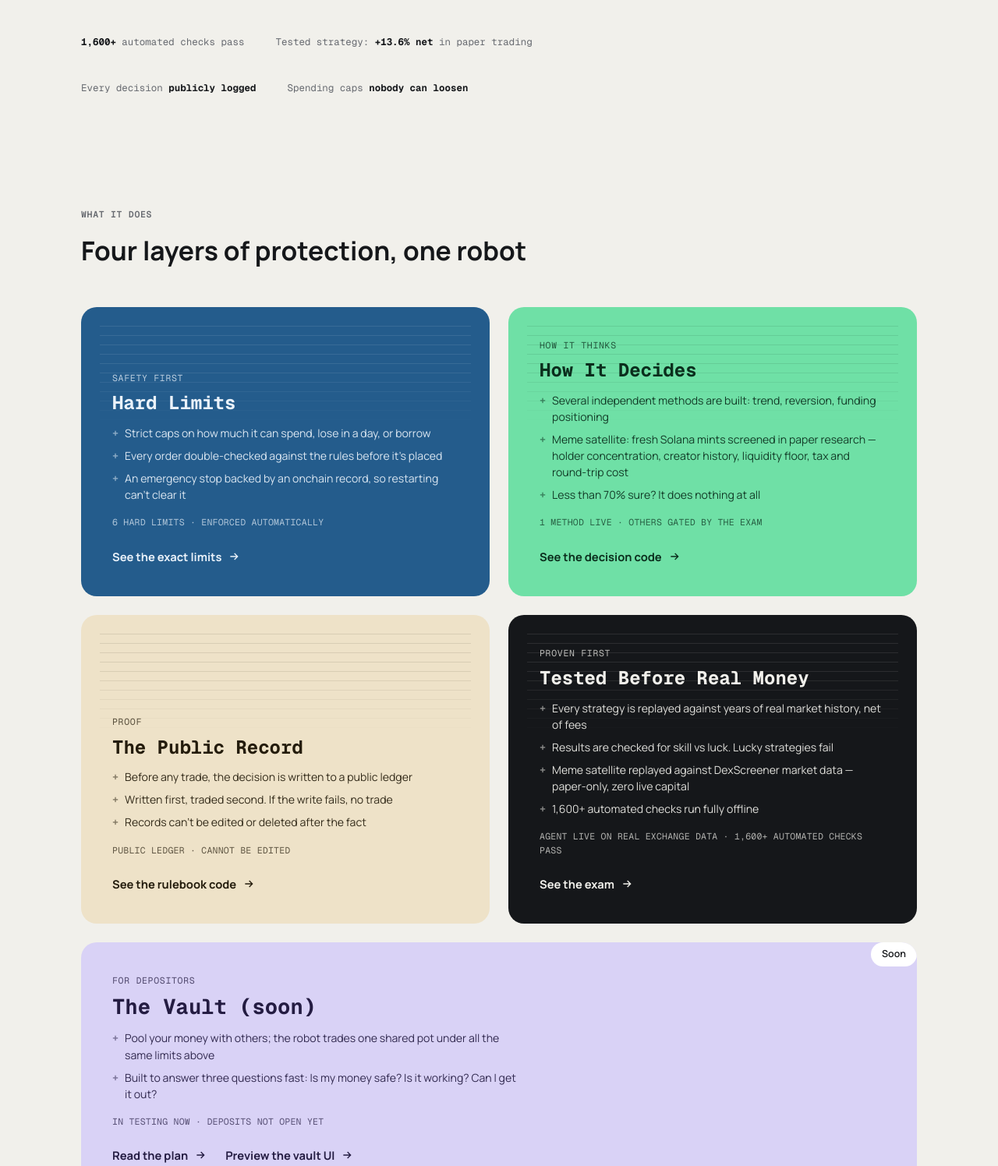
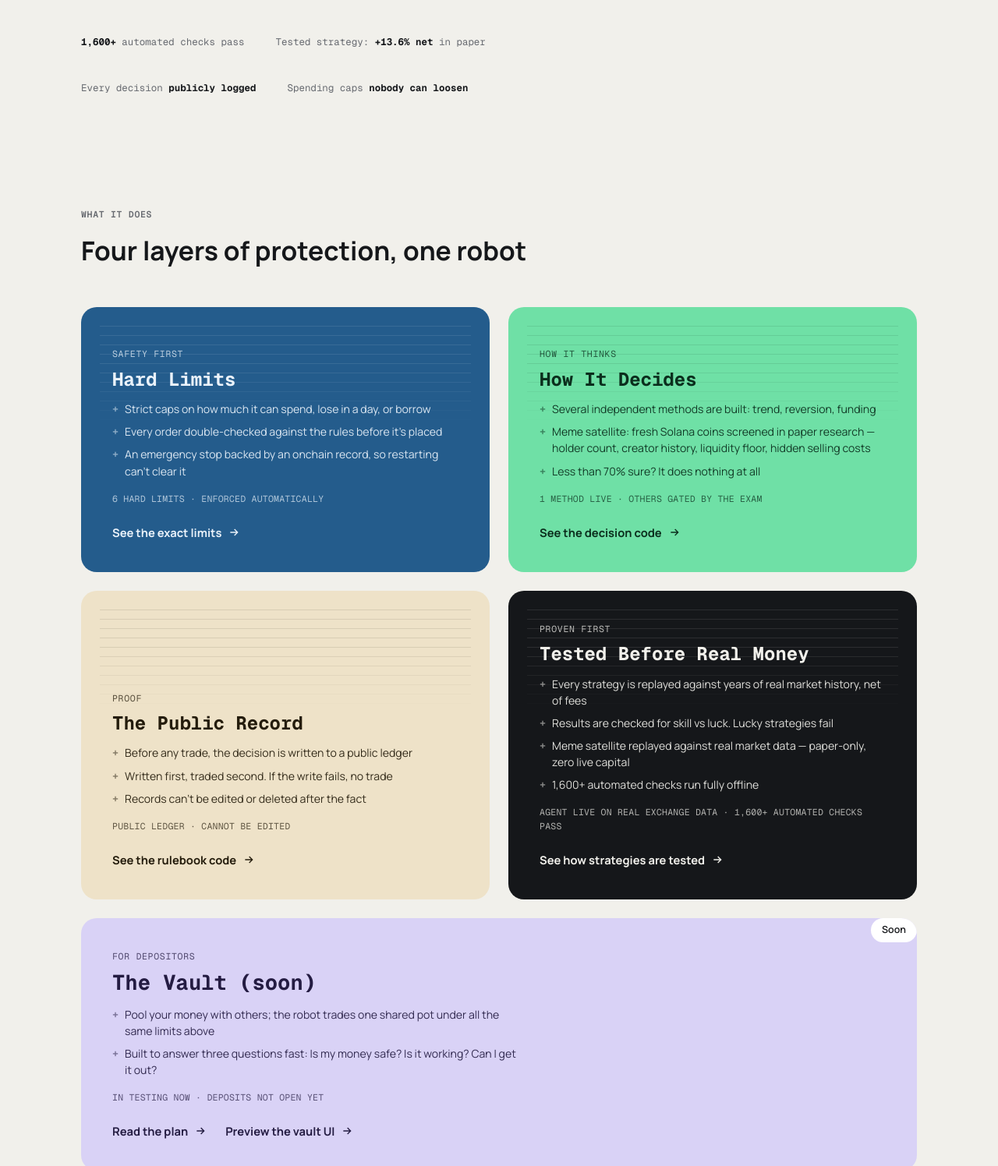
Before and after one commit to Henoch4/Tars, a plain HTML site: page static/landing.html in a window 1280 px wide. Shown: the part 747-2243 px from the top of the page at 78% size. Drawn offline with nearby package versions, Linux system fonts and the light colour scheme.

Commit message:
feat: replace dev jargon with plain English across landing page
Replace "bps", "slippage", "walk-forward", "Calmar", "round-trip cost",
"funding carry", "DexScreener pricing" with plain benefit-led language a
crypto newcomer can understand.

```diff
--- a/static/landing.html
+++ b/static/landing.html
@@ -463,7 +463,7 @@ footer{border-top:1px solid var(--border);padding:var(--sp-700) 0 var(--sp-500);
       </div>
       <div class="proof-line hero-anim d5">
         <span><b>1,600+</b> automated checks pass</span>
-        <span>Tested strategy: <b>+13.6% net</b> in paper trading</span>
+        <span>Tested strategy: <b>+13.6% net</b> in paper</span>
         <span>Every decision <b>publicly logged</b></span>
         <span>Spending caps <b>nobody can loosen</b></span>
       </div>
@@ -499,8 +499,8 @@ footer{border-top:1px solid var(--border);padding:var(--sp-700) 0 var(--sp-500);
           <div class="path-eyebrow">How it thinks</div>
           <div class="path-title">How It Decides</div>
           <ul class="path-list">
-            <li>Several independent methods are built: trend, reversion, funding positioning</li>
-            <li>Meme satellite: fresh Solana mints screened in paper research — holder concentration, creator history, liquidity floor, tax and round-trip cost</li>
+            <li>Several independent methods are built: trend, reversion, funding</li>
+            <li>Meme satellite: fresh Solana coins screened in paper research — holder count, creator history, liquidity floor, hidden selling costs</li>
             <li>Less than 70% sure? It does nothing at all</li>
           </ul>
           <div class="path-stats">1 METHOD LIVE &middot; OTHERS GATED BY THE EXAM</div>
@@ -531,11 +531,11 @@ footer{border-top:1px solid var(--border);padding:var(--sp-700) 0 var(--sp-500);
           <ul class="path-list">
             <li>Every strategy is replayed against years of real market history, net of fees</li>
             <li>Results are checked for skill vs luck. Lucky strategies fail</li>
-            <li>Meme satellite replayed against DexScreener market data — paper-only, zero live capital</li>
+            <li>Meme satellite replayed against real market data — paper-only, zero live capital</li>
             <li>1,600+ automated checks run fully offline</li>
           </ul>
           <div class="path-stats">AGENT LIVE ON REAL EXCHANGE DATA &middot; 1,600+ AUTOMATED CHECKS PASS</div>
-          <a class="path-cta" href="https://github.com/Henoch4/Tars/blob/main/src/validation.py" target="_blank" rel="noopener">See the exam <svg viewBox="0 0 24 24" fill="none" stroke="currentColor" stroke-width="2"><path d="M5 12h14M13 6l6 6-6 6"/></svg></a>
+          <a class="path-cta" href="https://github.com/Henoch4/Tars/blob/main/src/validation.py" target="_blank" rel="noopener">See how strategies are tested <svg viewBox="0 0 24 24" fill="none" stroke="currentColor" stroke-width="2"><path d="M5 12h14M13 6l6 6-6 6"/></svg></a>
         </div>
       </div>
 
@@ -757,7 +757,7 @@ footer{border-top:1px solid var(--border);padding:var(--sp-700) 0 var(--sp-500);
       </div>
     </div>
     <div class="paper-note reveal">
-      <p><b>Paper results, not live trading.</b> These are simulated runs against real market data — SOL carry at 5 bps + 3 bps per side slippage, meme satellite against DexScreener pricing. No real capital was ever at risk. Paper results show what the strategy would have done — they are not a promise of what live trading would do. Live results can be worse, better, or nothing like paper.</p>
+      <p><b>Paper results, not live trading.</b> These are simulated runs against real market data. No real capital was ever at risk. Paper results show what the strategy would have done — they are not a promise of what live trading would do. Live results can be worse, better, or nothing like paper.</p>
     </div>
   </div>
 </section>
@@ -777,7 +777,7 @@ footer{border-top:1px solid var(--border);padding:var(--sp-700) 0 var(--sp-500);
       <div class="road-card">
         <div class="road-tag">One strategy cleared the gate</div>
         <div class="road-title">SOL funding carry</div>
-        <p class="road-desc">28 paper trades, +13.6% net after fees. First strategy to pass the walk-forward and Calmar exam. More strategies enter the pipeline as they clear the same bar.</p>
+        <p class="road-desc">28 paper trades, +13.6% net after fees. First strategy to pass the testing bar. More strategies enter the pipeline as they clear the same bar.</p>
       </div>
       <div class="road-card">
         <div class="road-tag">In research — paper only</div>
```
